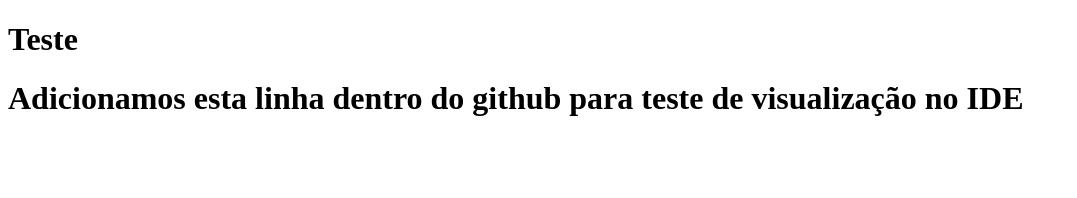
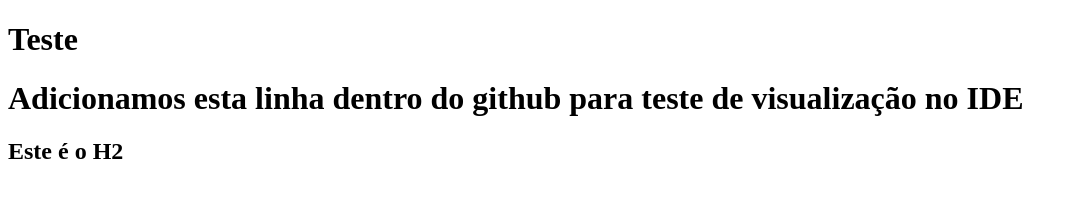
Before and after one commit to T1aguC0elho/ESS_Estagio_2024, a plain HTML site: page index.html in a window 1280 px wide. Shown: the whole page, without its empty margins (0-1077 px from the left). Drawn offline with Linux system fonts and the light colour scheme.

Commit message:
UPDATE index.html

```diff
--- a/index.html
+++ b/index.html
@@ -8,5 +8,6 @@
 <body>
     <h1>Teste</h1>
     <h1>Adicionamos esta linha dentro do github para teste de visualização no IDE</h1>
+    <h2>Este é o H2</h2>
 </body>
 </html>
```
